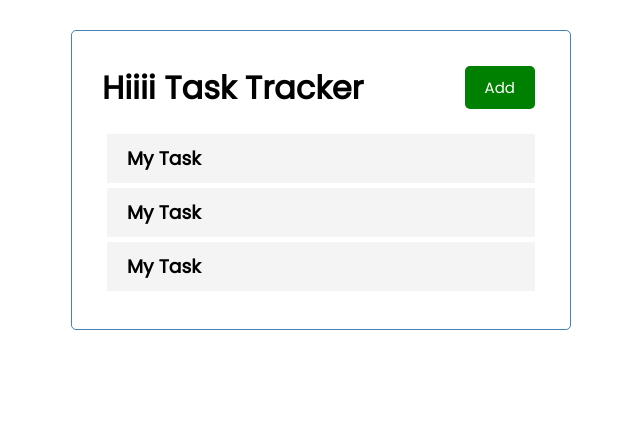
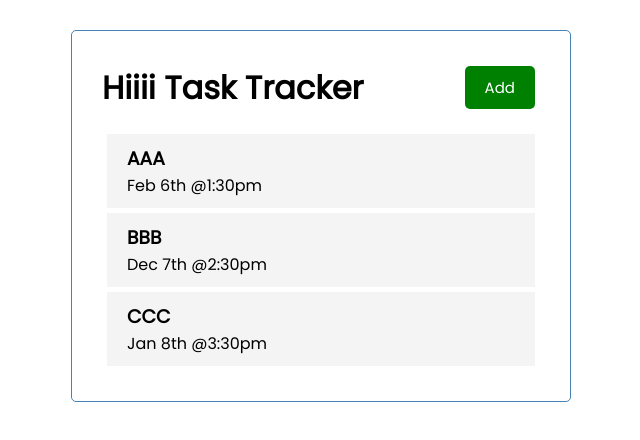
Before and after one commit to Mahsa1990a/react-task-tracker, a React (Create React App) app: page / in a window 1280 px wide. Shown: the top 440 px of the page, without its empty margins (319-959 px from the left). Built offline with nearby package versions, Linux system fonts and the light colour scheme; the HTML template or start-up script is replaced by a standard one.

Commit message:
added more

```diff
--- a/src/components/Task.jsx
+++ b/src/components/Task.jsx
@@ -1,9 +1,8 @@
-
-
-const Task = () => {
+const Task = ( { task }) => {
   return (
     <div className='task'>
-      <h3>My Task</h3>
+      <h3>{task.text}</h3>
+      <p>{task.day}</p>
     </div>
   )
 }
```
